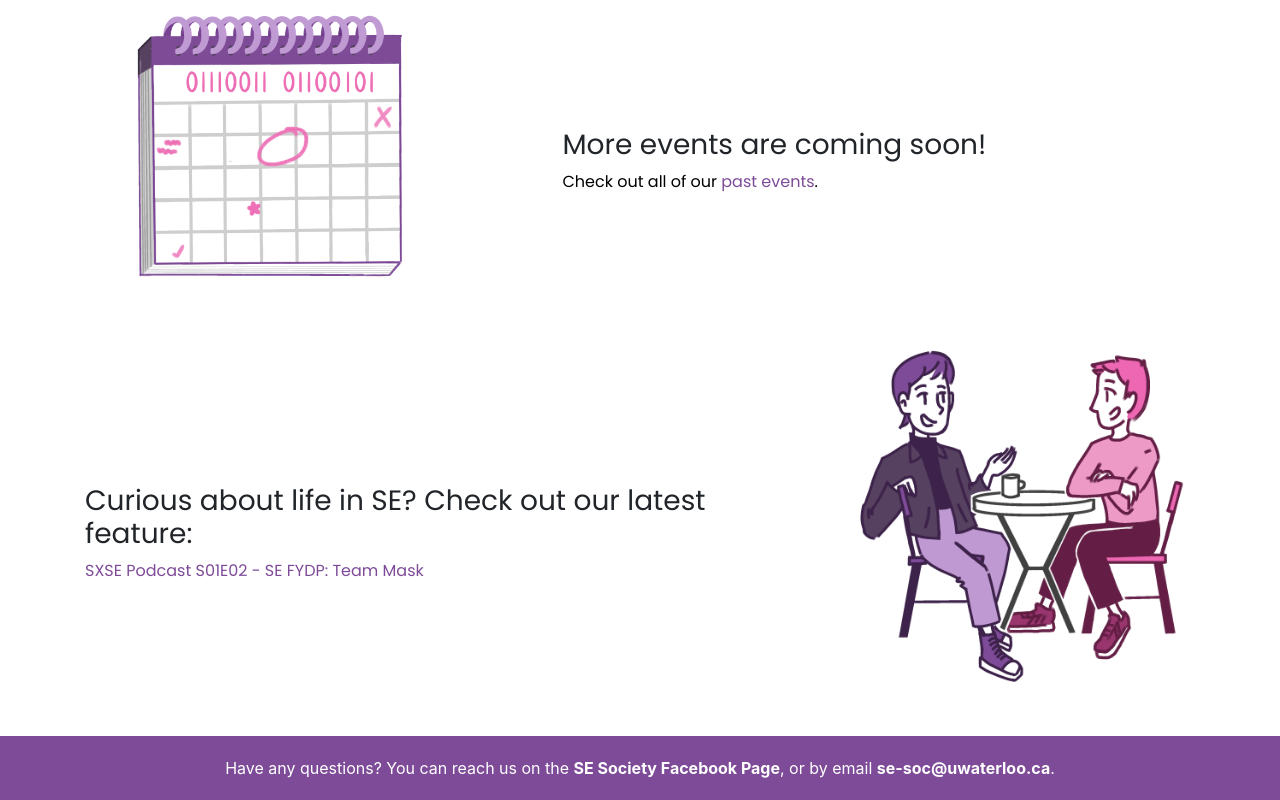
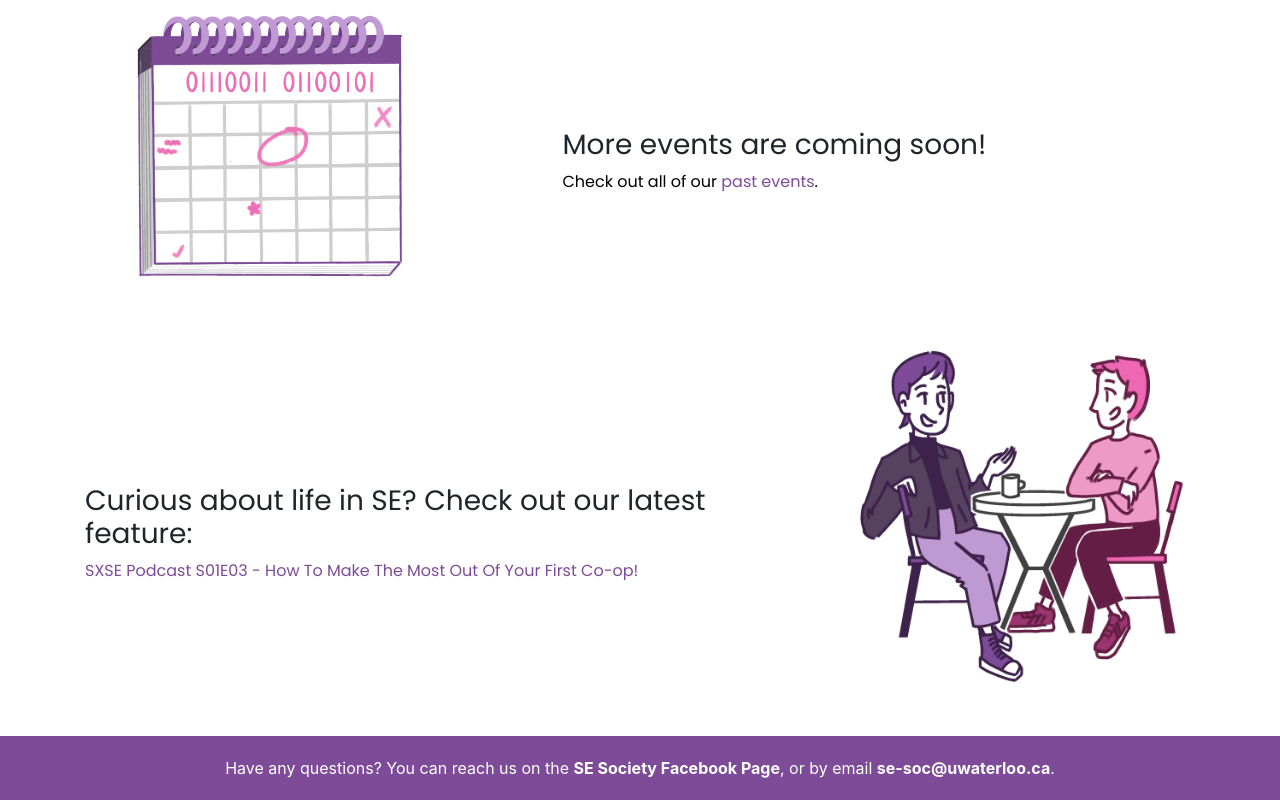
Before and after one commit to SESoc/public-website, a React (Create React App) app: page / in a window 1280 px wide. Shown: the part 552-1352 px from the top of the page. Built offline with nearby package versions, Linux system fonts and the light colour scheme; no server answers.

Commit message:
Update content on home page

```diff
--- a/src/containers/Home.jsx
+++ b/src/containers/Home.jsx
@@ -87,11 +87,11 @@ const Content = props => {
             <h3>Curious about life in SE? Check out our latest feature: </h3>
             <p>
               <a
-                href="https://open.spotify.com/episode/24aGh1lNgFf8UPzdGGse5h?si=esEsyvC8T8Ko3fQQjc-zpA"
+                href="https://open.spotify.com/episode/6dSt5jaAgEtxvUew7YXz48?si=3v5Rp-_FStGwNUsTvYqLgA"
                 target="_blank"
                 rel="noopener noreferrer"
               >
-                SXSE Podcast S01E02 - SE FYDP: Team Mask
+                SXSE Podcast S01E03 - How To Make The Most Out Of Your First Co-op!
               </a>
             </p>
           </div>
```
